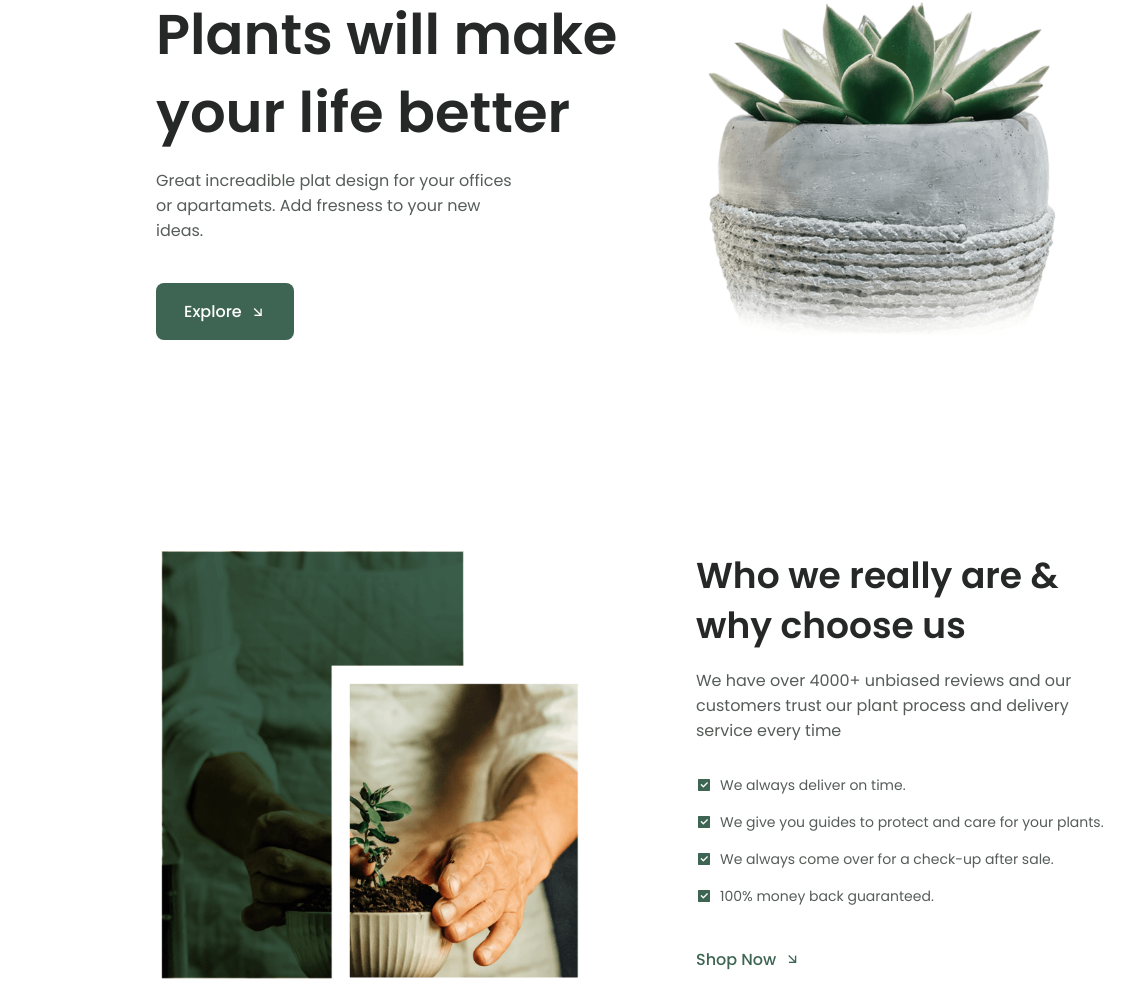
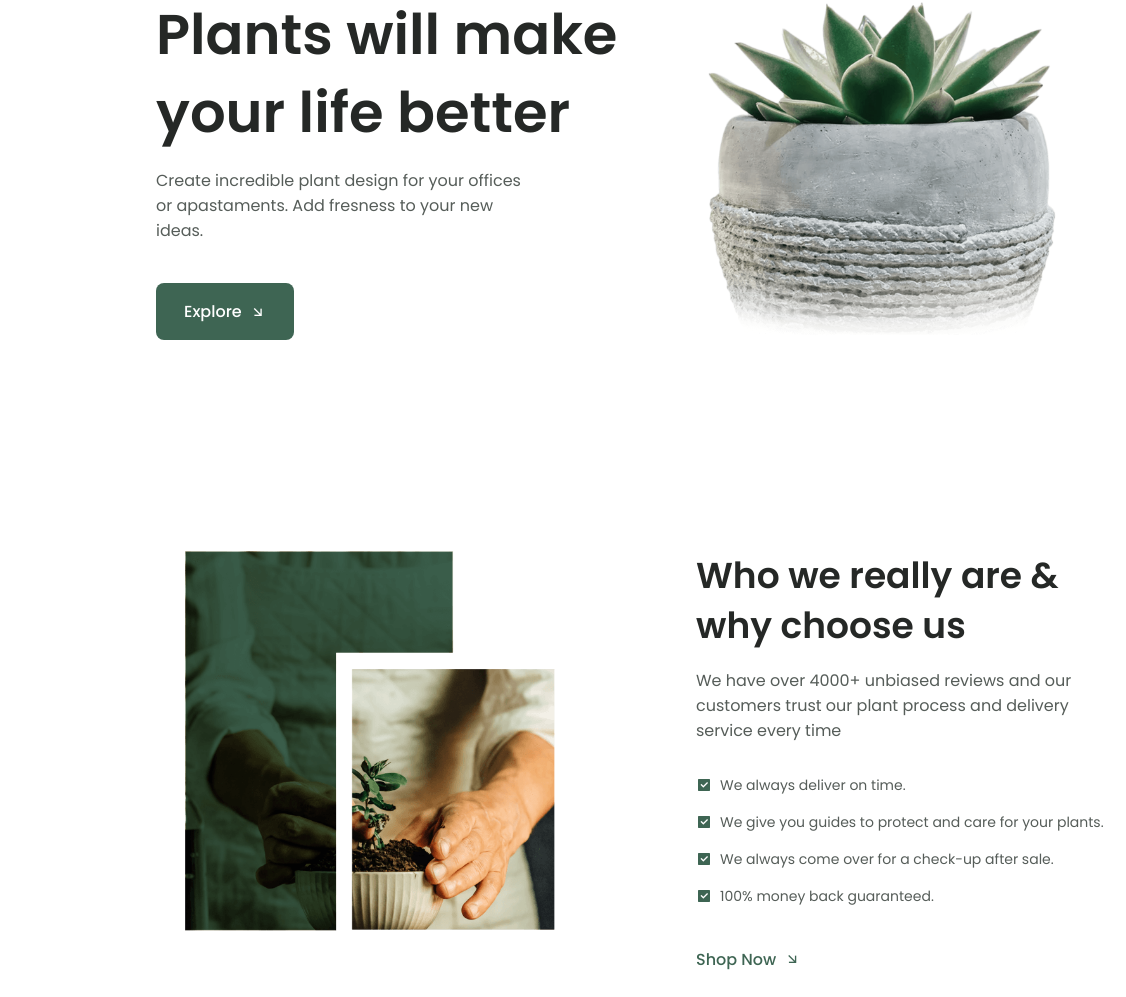
Before and after one commit to trenersem/plants-website, a plain HTML site: page index.html in a window 1280 px wide. Shown: the part 215-1212 px from the top of the page, 0-1126 px from the left. Drawn offline with nearby package versions, Linux system fonts and the light colour scheme.

Commit message:
Update index.html

```diff
--- a/index.html
+++ b/index.html
@@ -13,7 +13,7 @@
         <!--=============== CSS ===============-->
         <link rel="stylesheet" href="assets/css/styles.css">
 
-        <title>Responsive plants website - Bedimcode</title>
+        <title>Responsive plants website</title>
     </head>
     <body>
         <!--==================== HEADER ====================-->
@@ -26,7 +26,7 @@
                 <div class="nav__menu" id="nav-menu">
                     <ul class="nav__list">
                         <li class="nav__item">
-										<a href="#home" class="nav__link">Home</a>
+                            <a href="#home" class="nav__link active-link">Home</a>
                         </li>
                         <li class="nav__item">
                             <a href="#about" class="nav__link">About</a>
@@ -64,13 +64,12 @@
                 <div class="home__container container grid">
                     <img src="assets/img/home.png" alt="" class="home__img">
 
-
                     <div class="home__data">
                         <h1 class="home__title">
                             Plants will make <br> your life better
                         </h1>
                         <p class="home__description">
-											Great increadible plat design for your offices or apartamets.
+                            Create incredible plant design for your offices or apastaments.
                             Add fresness to your new ideas.
                         </p>
                         <a href="#about" class="button button--flex">
@@ -99,7 +98,7 @@
             <!--==================== ABOUT ====================-->
             <section class="about section container" id="about">
                 <div class="about__container grid">
-									<img src="assets/img/about.png" alt="">
+                    <img src="assets/img/about.png" alt="" class="about__img">
 
                     <div class="about__data">
                         <h2 class="section__title about__title">
@@ -133,7 +132,6 @@
                         <a href="#" class="button--link button--flex">
                             Shop Now <i class="ri-arrow-right-down-line button__icon"></i>
                         </a>
-
                     </div>
                 </div>
             </section>
@@ -169,7 +167,6 @@
                                 Our delivery process is easy, you receive the plant direct to your door.
                             </p>
                         </div>
-
                     </div>
                 </div>
             </section>
@@ -494,6 +491,8 @@
                     </div>
                 </div>
             </div>
+
+
         </footer>
 
         <!--=============== SCROLL UP ===============-->
```
Lines whose indentation alone changed are shown as unchanged.
